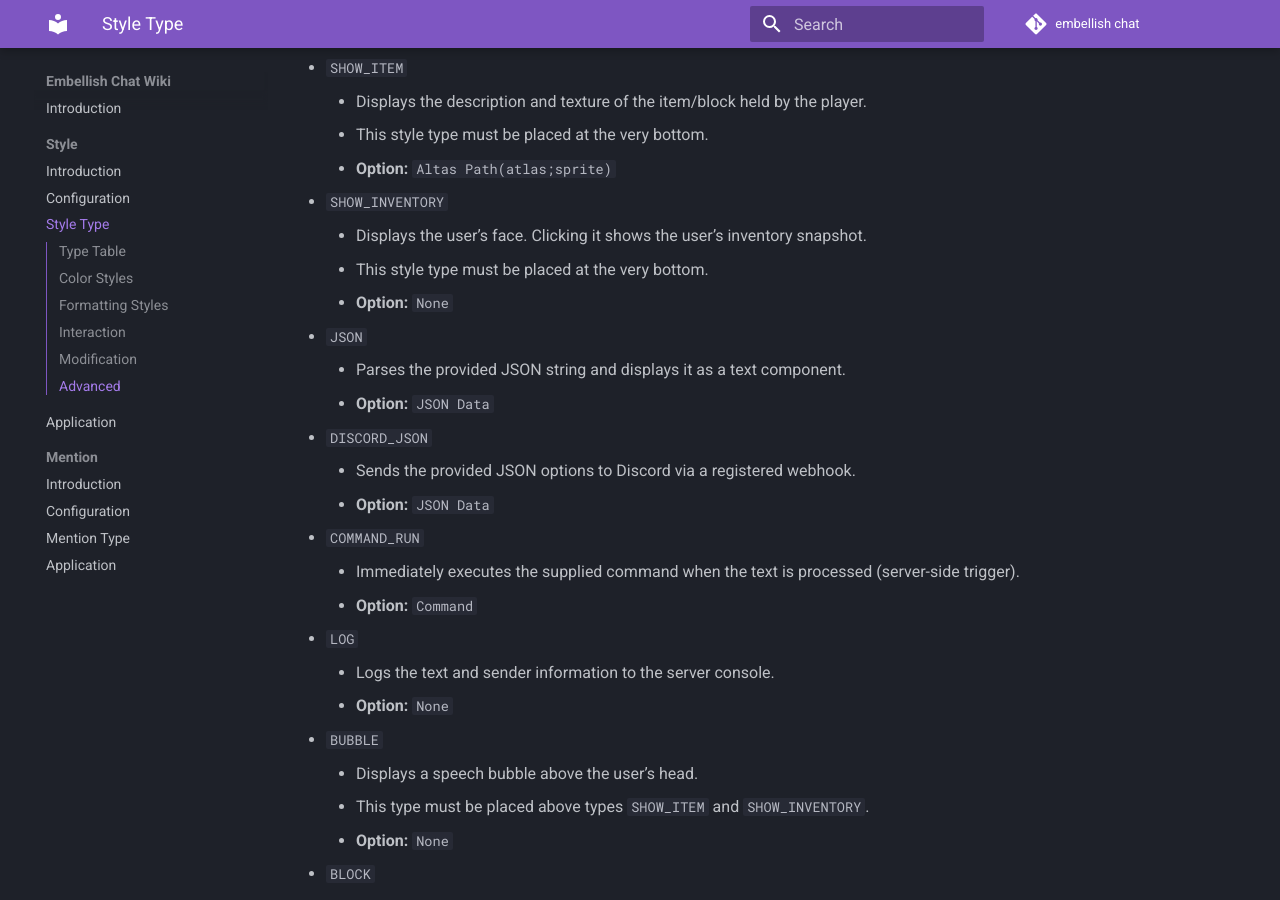
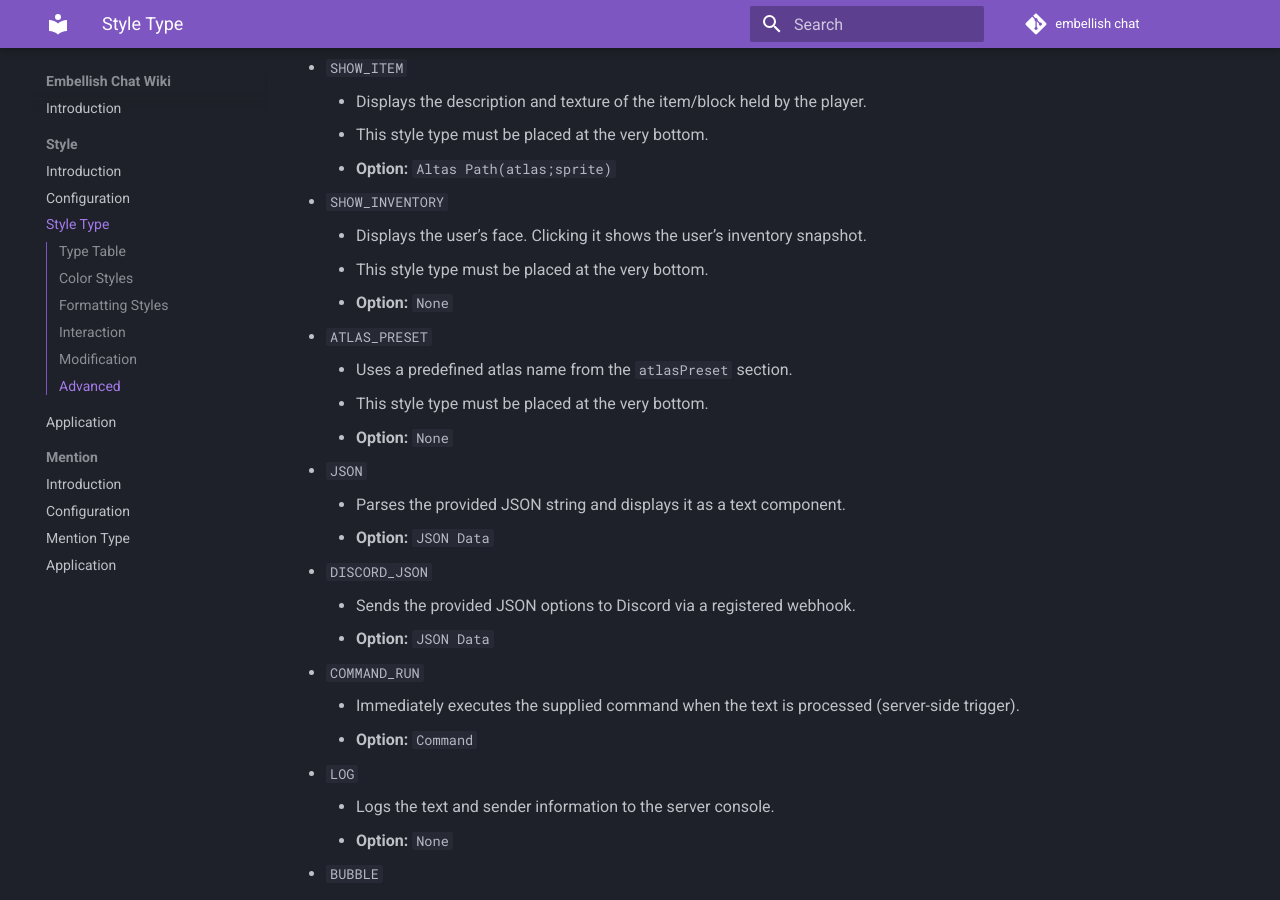
Before and after one commit to hanhy06/embellish_chat, an MkDocs documentation site: the page built from docs/mkdocs/docs/style/StyleType.md, in a window 1280 px wide and 900 px high, scrolled down 3641 px. Built offline with MkDocs 1.6.1 and Material for MkDocs 9.7.7, drawn with Linux system fonts in a browser that asks for light colours; comment, search, counter and statistics services are not loaded.

Commit message:
docs: update StyleType.md to include ATLAS_PRESET and clarify placement requirements

```diff
--- a/docs/mkdocs/docs/style/StyleType.md
+++ b/docs/mkdocs/docs/style/StyleType.md
@@ -2,13 +2,13 @@
 
 ## Type Table
 
-| Category         | Type                                                                                                      |
-|------------------|-----------------------------------------------------------------------------------------------------------|
-| **Color**        | `COLOR_HEX`, `COLOR_RAINBOW`, `COLOR_GRADIENT`, `COLOR_PRESET`, `COLOR_SHADOW`, `COLOR_TEAM`              |
-| **Formatting**   | `BOLD`, `ITALIC`, `UNDERLINE`, `STRIKETHROUGH`, `OBFUSCATED`, `FONT`, `CLEAR`                             |
-| **Interaction**  | `CLICK_COMMAND_RUN`, `CLICK_COMMAND_SUGGEST`, `CLICK_COPY`, `HOVER_TEXT`, `HOVER_ITEM`, `URL`, `METADATA` |
-| **Modification** | `UPPER`, `LOWER`, `CAPITALIZE`, `REPLACE`, `MASK`, `PREFIX`, `SUFFIX`                                     |
-| **Advanced**     | `SHOW_ITEM`,`SHOW_INVENTORY`,`JSON`, `DISCORD_JSON`, `COMMAND_RUN`, `LOG`, `BUBBLE`, `BLOCK`               |
+| Category         | Type                                                                                                           |
+|------------------|----------------------------------------------------------------------------------------------------------------|
+| **Color**        | `COLOR_HEX`, `COLOR_RAINBOW`, `COLOR_GRADIENT`, `COLOR_PRESET`, `COLOR_SHADOW`, `COLOR_TEAM`                   |
+| **Formatting**   | `BOLD`, `ITALIC`, `UNDERLINE`, `STRIKETHROUGH`, `OBFUSCATED`, `FONT`, `CLEAR`                                  |
+| **Interaction**  | `CLICK_COMMAND_RUN`, `CLICK_COMMAND_SUGGEST`, `CLICK_COPY`, `HOVER_TEXT`, `HOVER_ITEM`, `URL`, `METADATA`      |
+| **Modification** | `UPPER`, `LOWER`, `CAPITALIZE`, `REPLACE`, `MASK`, `PREFIX`, `SUFFIX`                                          |
+| **Advanced**     | `SHOW_ITEM`, `SHOW_INVENTORY`, `ATLAS_PRESET`, `JSON`, `DISCORD_JSON`, `COMMAND_RUN`, `LOG`, `BUBBLE`, `BLOCK` |
 
 ## Color Styles
 
@@ -113,6 +113,10 @@
     * Displays the user’s face. Clicking it shows the user’s inventory snapshot.
     * This style type must be placed at the very bottom.
     * **Option:** `None`
+* `ATLAS_PRESET`
+    * Uses a predefined atlas name from the `atlasPreset` section.
+    * This style type must be placed at the very bottom.
+    * **Option:** `None`
 * `JSON`
     * Parses the provided JSON string and displays it as a text component.
     * **Option:** `JSON Data`
```
